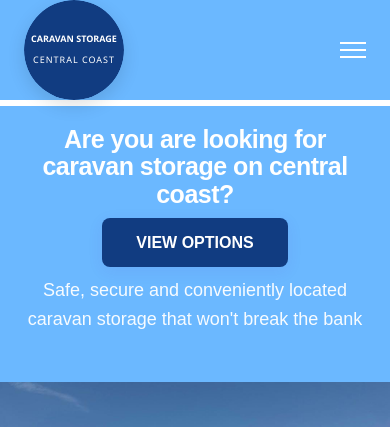
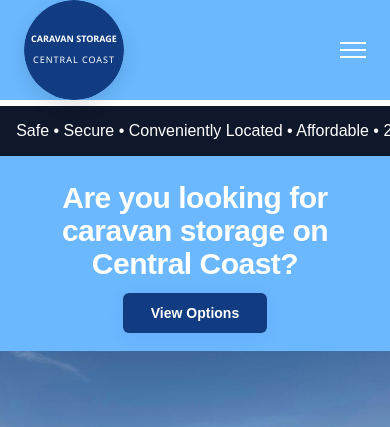
Before and after one commit to Aniketpundir/caravans, a React (Vite) app: page / in a window 390 px wide. Shown: the top 427 px of the page. Built offline with nearby package versions, Linux system fonts and the light colour scheme.

Commit message:
Chnage image size

```diff
--- a/src/Components/Hero/Hero.css
+++ b/src/Components/Hero/Hero.css
@@ -1,39 +1,40 @@
+/* ========================= */
+/* HERO SECTION */
+/* ========================= */
+
 .hero {
     position: relative;
     height: 90vh;
     min-height: 720px;
     overflow: hidden;
-    color: var(--white);
+    color: #ffffff;
     display: flex;
     align-items: center;
 }
 
-/* Background image (desktop style) */
+/* ========================= */
+/* BACKGROUND IMAGE */
+/* ========================= */
+
 .hero__bg {
     position: absolute;
     inset: 0;
     background-size: cover;
     background-repeat: no-repeat;
-    background-position: center;
-    transform: scale(1.05);
+    background-position: center 30%;
+    /* shows more trailers */
+    transform: scale(1.03);
     transition: transform 6s ease;
     z-index: 1;
 }
 
 .hero:hover .hero__bg {
-    transform: scale(1.08);
+    transform: scale(1.06);
 }
 
-/* Dark overlay (desktop only) */
-/* .hero__overlay {
-    position: absolute;
-    inset: 0;
-    background: linear-gradient(90deg,
-            rgba(0, 0, 0, 0.70) 0%,
-            rgba(0, 0, 0, 0.50) 50%,
-            rgba(0, 0, 0, 0.25) 100%);
-    z-index: 2;
-} */
+/* ========================= */
+/* CONTENT */
+/* ========================= */
 
 .hero__content {
     position: relative;
@@ -45,69 +46,110 @@
     max-width: 800px;
 }
 
+/* Larger Heading (Client Request) */
 .hero__title {
-    font-size: clamp(40px, 6vw, 64px);
+    font-size: clamp(44px, 6vw, 72px);
     font-weight: 800;
     line-height: 1.1;
-    margin-bottom: 22px;
+    margin-bottom: 20px;
 }
 
-.hero__subtitle {
-    margin-top: 20px;
-    font-size: 18px;
-    line-height: 1.6;
-    margin-bottom: 36px;
-    opacity: 0.95;
-    max-width: 520px;
+/* ========================= */
+/* BUTTON */
+/* ========================= */
+
+.hero__actions {
+    margin-top: 10px;
 }
 
-.hero__actions {
-    /* display: flex; */
-    gap: 18px;
-    /* flex-wrap: wrap; */
+/* Slightly Smaller Button (Client Request) */
+.hero__actions .btn-primary {
+    padding: 12px 28px;
+    font-size: 14px;
+    font-weight: 600;
+    border-radius: 6px;
+}
+
+/* ========================= */
+/* SCROLLING TEXT LINE */
+/* ========================= */
+
+.hero__scroll {
+    position: absolute;
+    bottom: 0;
+    width: 100%;
+    background: #0f172a;
+    color: #ffffff;
+    overflow: hidden;
+    white-space: nowrap;
+    padding: 12px 0;
+    font-weight: 500;
+    z-index: 5;
+}
+
+.scroll__text {
+    display: inline-block;
+    padding-left: 100%;
+    animation: scroll 20s linear infinite;
+}
+
+@keyframes scroll {
+    0% {
+        transform: translateX(0%);
+    }
+
+    100% {
+        transform: translateX(-100%);
+    }
+}
+
+/* ========================= */
+/* MOBILE VERSION */
+/* ========================= */
+
+@media (max-width: 1024px) {
+    .hero {
+        margin-top: 4%;
+        height: auto;
+        min-height: auto;
+        flex-direction: column-reverse;
+        align-items: stretch;
+        padding-top: 90px;
+        background: #ffffff;
+    }
+
+    .hero__content {
+        display: flex;
+        justify-content: center;
+        background: #6bb8ff;
+        padding: 25px;
+        text-align: center;
+    }
+
+    .hero__title {
+        font-size: 30px;
+        color: #ffffff;
     }
 
     .hero__actions .btn-primary {
-    padding: 16px 34px;
-    font-size: 16px;
-    font-weight: 600;
+        width: 100%;
     }
 
-.hero__call {
-    border: 2px solid var(--white);
-    color: var(--white);
-    padding: 14px 30px;
-    font-size: 16px;
-    border-radius: 6px;
-    transition: all 0.25s ease;
+    /* Image below text */
+    .hero__bg {
+        position: relative;
+        height: 300px;
+        transform: none;
+        background-position: center;
     }
 
-.hero__call:hover {
-    background: var(--white);
-    color: var(--text-dark);
+    /* Scrolling line normal position on mobile */
+    .hero__scroll {
+        position: relative;
+    }
 }
 
-.hero__trust {
-    margin-top: 34px;
-    display: flex;
-    gap: 22px;
-    flex-wrap: wrap;
-    font-size: 15px;
-    font-weight: 500;
-    opacity: 0.95;
-}
-
-.hero__trust div {
-    display: flex;
-    align-items: center;
-    gap: 6px;
-}
-
-/* ========================= */
-/* ✅ MOBILE VERSION */
-/* ========================= */
-
-@media (max-width: 768px) {
+@media (max-width: 850px) {
 
     .hero {
         margin-top: 4%;
@@ -121,45 +163,29 @@
 
     .hero__content {
         background: #6bb8ff;
-        padding: 20px;
+        padding: 25px;
         text-align: center;
     }
 
     .hero__title {
-        font-size: 25px;
+        font-size: 30px;
         color: #ffffff;
     }
 
-    .hero__subtitle {
-        font-size: 18px;
-        margin-bottom: 28px;
-        max-width: 100%;
-        color: #ffffff;
+    .hero__actions .btn-primary {
+        width: 100%;
     }
 
-    .hero__actions {
-        flex-direction: column;
-        align-items: stretch;
-    }
-
-    .hero__actions .btn-primary,
-    .hero__call {
-        width: 100%;
-        text-align: center;
-    }
-
-    .hero__trust {
-        flex-direction: column;
-        gap: 12px;
-        font-size: 14px;
-        color: #ffffff;
-    }
-
-    /* Image section below text */
+    /* Image below text */
     .hero__bg {
         position: relative;
         height: 300px;
         transform: none;
-        z-index: 1;
+        background-position: center;
+    }
+
+    /* Scrolling line normal position on mobile */
+    .hero__scroll {
+        position: relative;
     }
 }
--- a/src/Components/Hero/Hero.jsx
+++ b/src/Components/Hero/Hero.jsx
@@ -6,33 +6,31 @@ export default function Hero() {
     return (
         <section className="hero">
 
-            {/* Background Image */}
             <div
                 className="hero__bg"
                 style={{ backgroundImage: `url(${image1})` }}
             />
 
-            {/* Overlay (desktop only) */}
-            <div className="hero__overlay" />
-
-            {/* Content */}
             <div className="container hero__content">
                 <div className="hero__text">
 
                     <h1 className="hero__title">
-                        Are you are <span>looking for caravan storage on central coast?</span>
+                        Are you looking for caravan storage on Central Coast?
                     </h1>
 
                     <div className="hero__actions">
                         <Link to="/book-online" className="btn-primary">
-                            VIEW OPTIONS
+                            View Options
                         </Link>
                     </div>
 
-                    <p className="hero__subtitle">
-                        Safe, secure and conveniently located caravan storage that won't break the bank
-                    </p>
+                </div>
+            </div>
 
+            {/* Scrolling Line */}
+            <div className="hero__scroll">
+                <div className="scroll__text">
+                    Safe • Secure • Conveniently Located • Affordable • 24/7 Access • Fully Fenced • Monitored Facility •
                 </div>
             </div>
 
--- a/src/Context/Storecontext.jsx
+++ b/src/Context/Storecontext.jsx
@@ -5,7 +5,6 @@ export const Storecontext = createContext(null);
 const StoreContextProvider = (props) => {
 
     const [size, setSize] = useState("");
-    console.log(size)
 
     const contextValue = {
         size,
```
Lines whose indentation alone changed are shown as unchanged.
